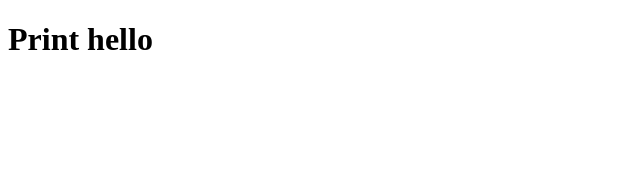
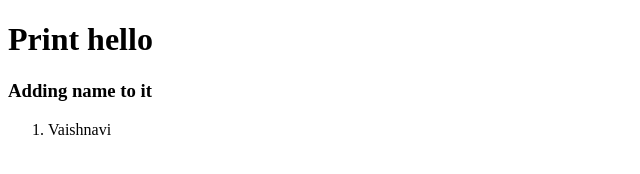
Before and after one commit to Riya175-S/NewProject, a plain HTML site: page Hello.html in a window 1280 px wide. Shown: the whole page, without its empty margins (0-640 px from the left). Drawn offline with Linux system fonts and the light colour scheme.

Commit message:
added Vaishnavi to the list

```diff
--- a/Hello.html
+++ b/Hello.html
@@ -8,5 +8,9 @@
 </head>
 <body>
     <h1>Print hello</h1>
+    <h3>Adding name to it</h3>
+    <ol>
+        <li>Vaishnavi</li>
+    </ol>
 </body>
 </html>
```
